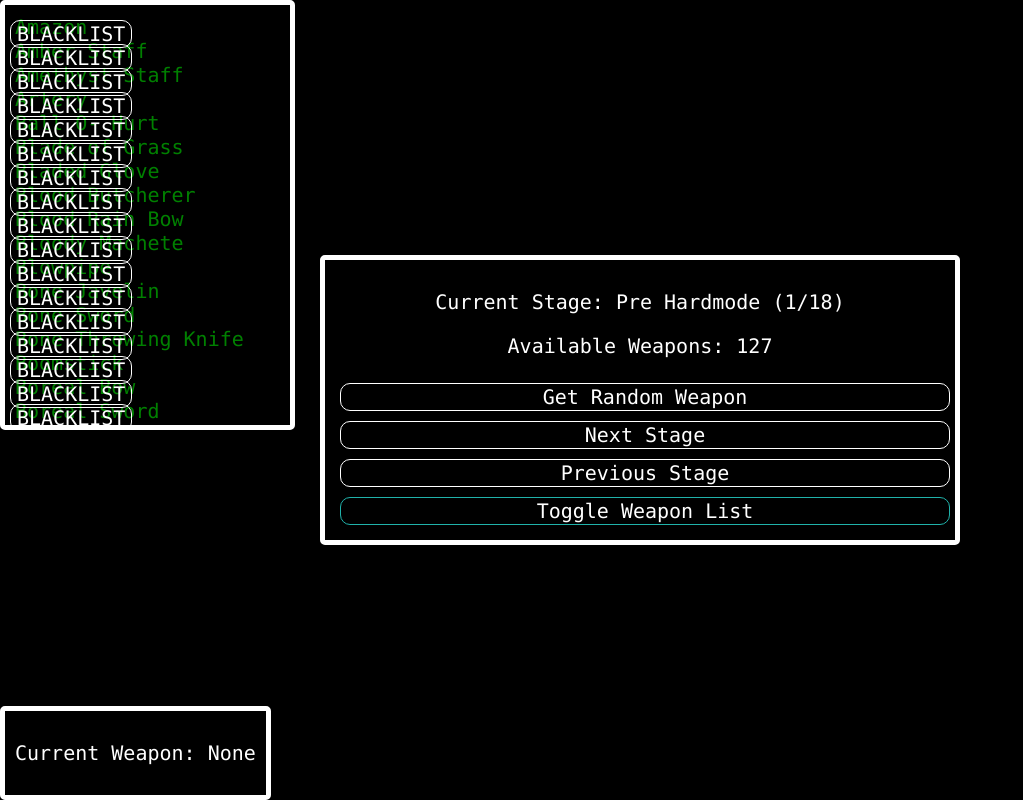
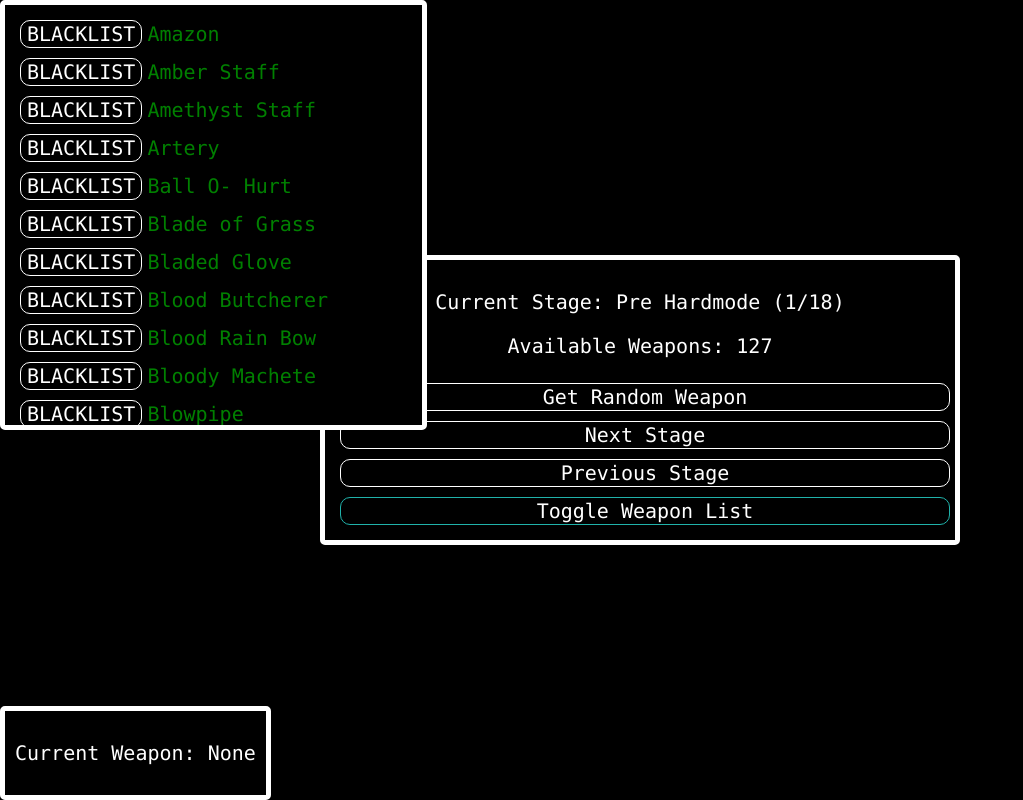
Before and after one commit to DarioDaF/TerrariaRandomWeapon, a plain HTML site: page index.html in a window 1280 px wide. Both pictures are taken after a click on the button "Toggle Weapon List". Shown: the whole page, without its empty margins (0-1023 px from the left). Drawn offline with Linux system fonts and the light colour scheme.

Commit message:
Changed Style

```diff
--- a/style.css
+++ b/style.css
@@ -12,10 +12,6 @@ body {
 
 .hidden {
   display: none;
-}
-
-.centered, .top, .bottom, .left, .right {
-  position: absolute;
 }
 
 .centered {
@@ -67,6 +63,7 @@ body {
 }
 
 .container {
+  position: absolute;
   background-color: black;
   padding: 10px;
   border: solid;
@@ -76,7 +73,7 @@ body {
 }
 
 .blacklistButton {
-  width: fit-content;
+  width: auto;
 }
 
 #stage, #availWeapons {
```
